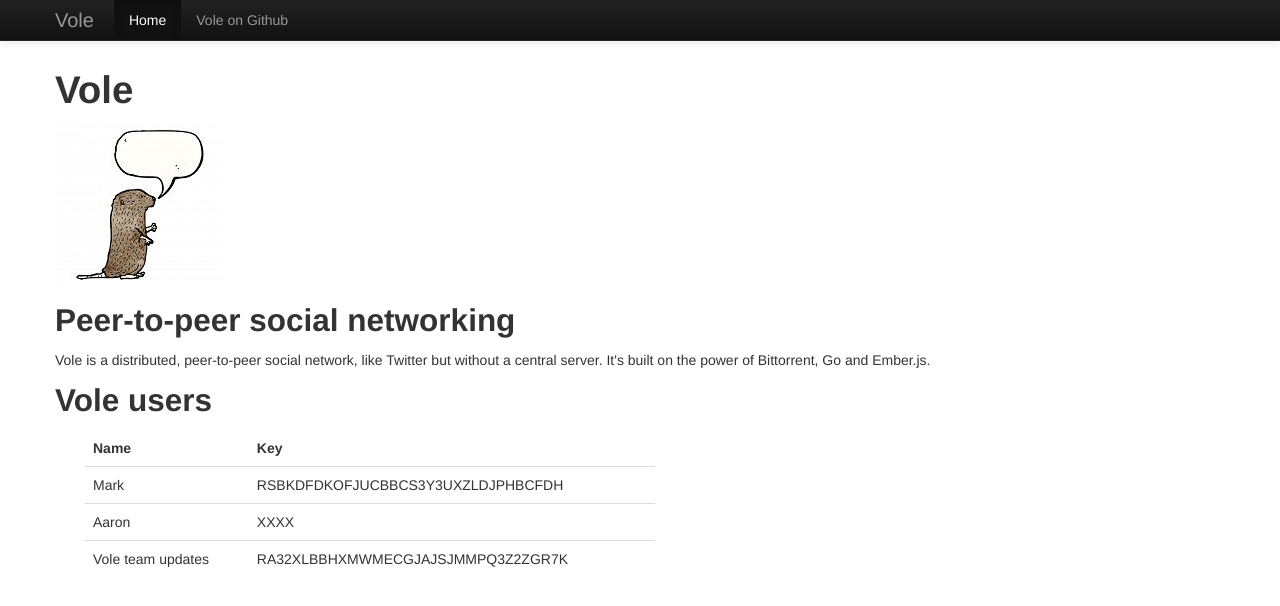
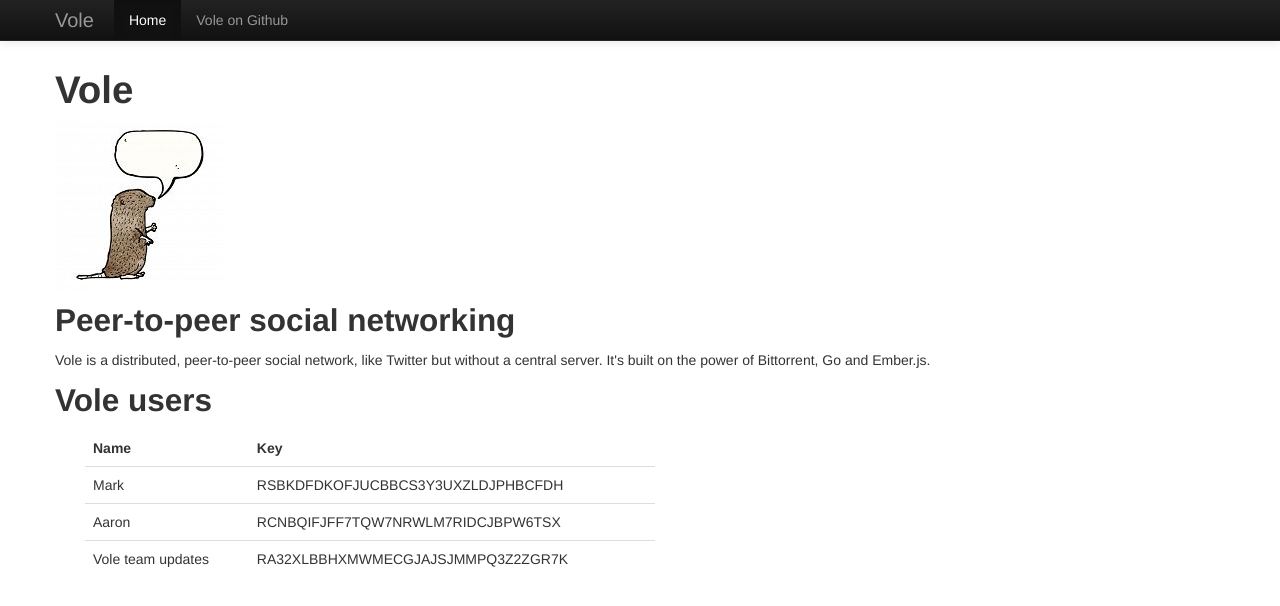
Before and after one commit to vole/vole.github.io, a Jekyll site: the page built from index.html, in a window 1280 px wide. Shown: the top 606 px of the page. Built offline with Jekyll 4.4.1, drawn with Linux system fonts in a browser that asks for light colours.

Commit message:
Add Aaron's key

```diff
--- a/index.html
+++ b/index.html
@@ -24,7 +24,7 @@
         </tr>
         <tr>
           <td>Aaron</td>
-          <td>XXXX</td>
+          <td>RCNBQIFJFF7TQW7NRWLM7RIDCJBPW6TSX</td>
         </tr>
         <tr>
           <td>Vole team updates</td>
```
